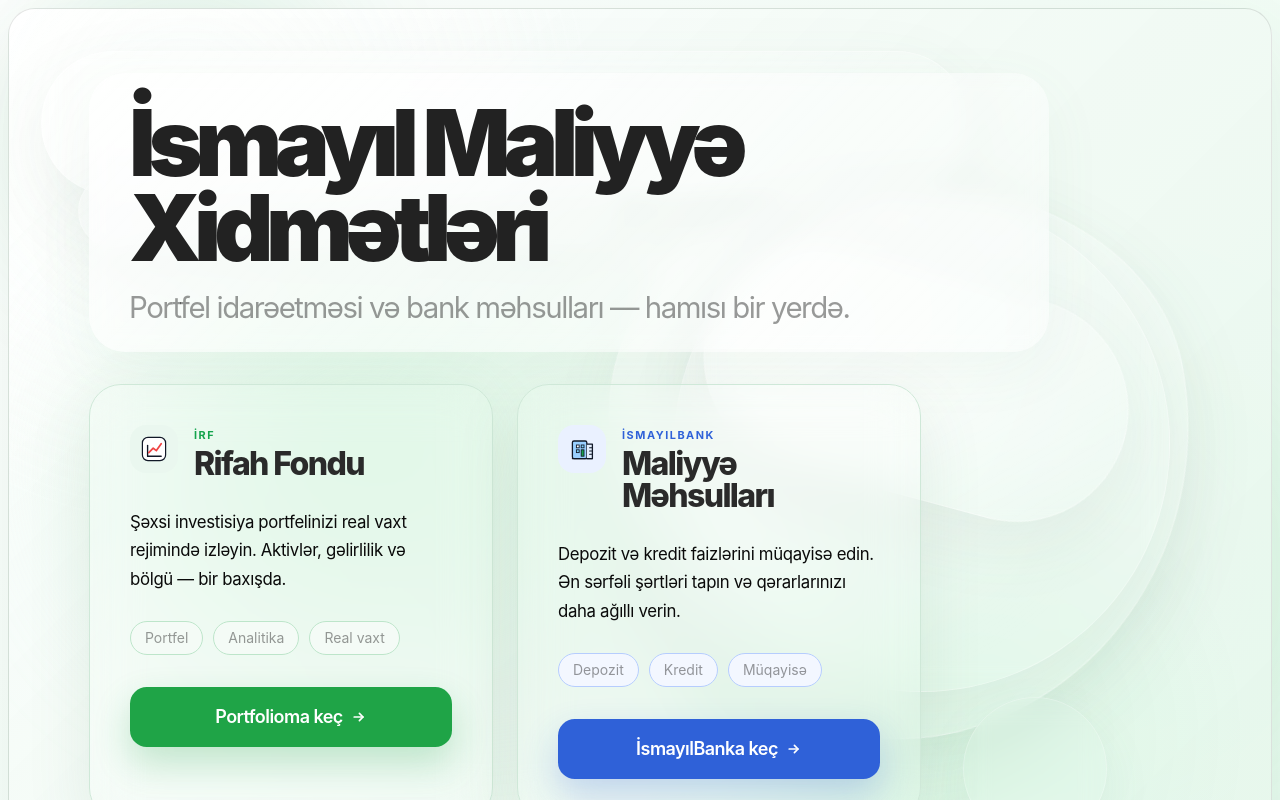
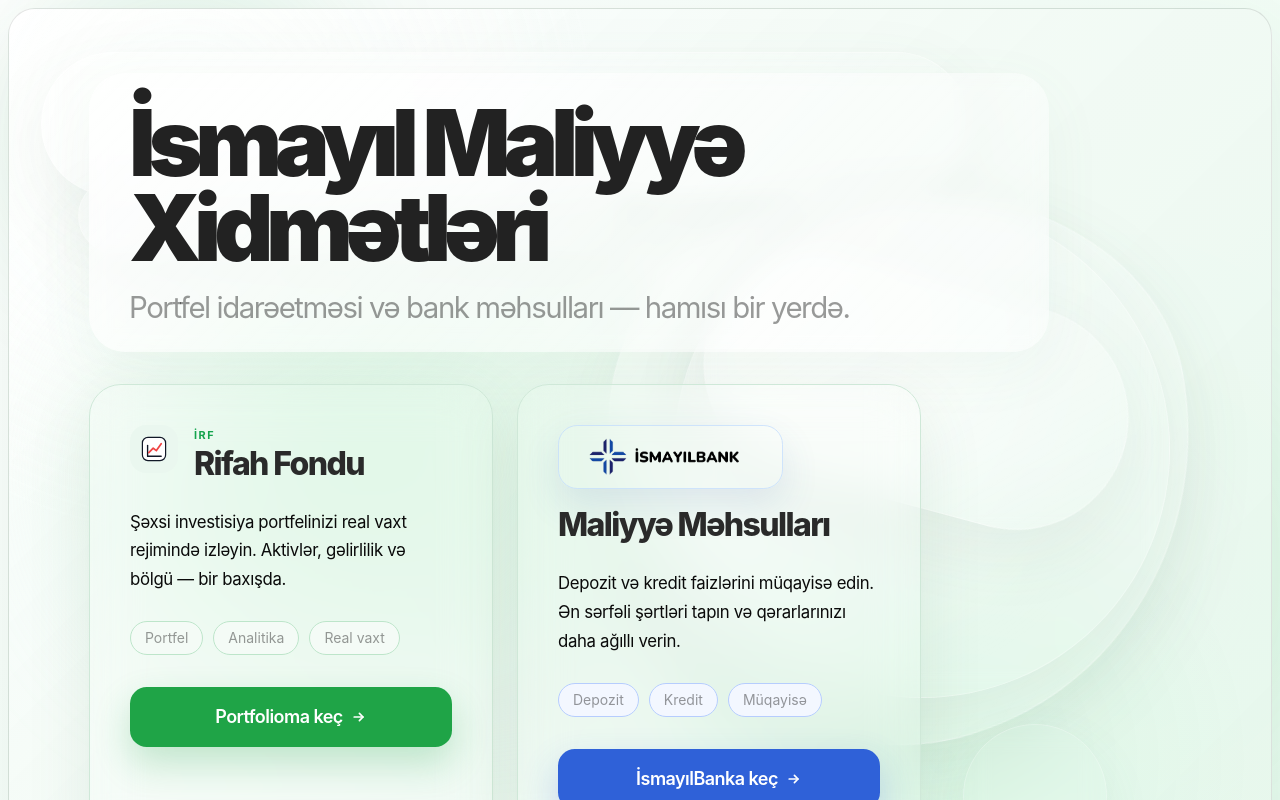
Before and after one commit to IsmayilSuleyman/irf-website, a Next.js app: page /welcome in a window 1280 px wide. Shown: the top 800 px of the page. Built offline with nearby package versions, Linux system fonts and the light colour scheme.

Commit message:
Add IsmayilBank logo branding

```diff
--- a/app/ismayilbank/page.tsx
+++ b/app/ismayilbank/page.tsx
@@ -1,4 +1,5 @@
 import Link from "next/link";
+import { IsmayilBankLogo } from "@/components/IsmayilBankLogo";
 
 export default function IsmayilBankPage() {
   return (
@@ -14,7 +15,10 @@
         />
 
         <div className="relative">
-          <p className="text-sm font-bold uppercase tracking-[0.18em] text-[#2F61D8]">
+          <div className="mb-5 inline-flex rounded-[1.2rem] border border-blue-200/70 bg-white/82 px-5 py-3 shadow-[0_16px_38px_rgba(66,96,175,0.12)]">
+            <IsmayilBankLogo size={54} />
+          </div>
+          <p className="sr-only">
             İSMAYILBANK
           </p>
           <h1 className="mt-3 text-4xl font-black tracking-[-0.06em] text-[#222222] sm:text-5xl">
--- a/app/welcome/page.tsx
+++ b/app/welcome/page.tsx
@@ -3,6 +3,7 @@
 import type { CSSProperties, ReactNode } from "react";
 import Link from "next/link";
 import { motion } from "framer-motion";
+import { IsmayilBankLogo } from "@/components/IsmayilBankLogo";
 
 const riseIn = (delay: number, y = 24) => ({
   initial: { opacity: 0, y },
@@ -53,32 +54,6 @@
   );
 }
 
-function BankIcon() {
-  return (
-    <svg viewBox="0 0 40 40" className="h-8 w-8" aria-hidden>
-      <rect
-        x="8"
-        y="10"
-        width="18"
-        height="22"
-        rx="2"
-        fill="#9AD0FF"
-        stroke="#111827"
-        strokeWidth="1.6"
-      />
-      <rect x="13" y="15" width="3.5" height="3.5" fill="#FFFFFF" stroke="#111827" strokeWidth="1.1" />
-      <rect x="19" y="15" width="3.5" height="3.5" fill="#7DD3FC" stroke="#111827" strokeWidth="1.1" />
-      <rect x="13" y="21" width="3.5" height="3.5" fill="#7DD3FC" stroke="#111827" strokeWidth="1.1" />
-      <rect x="19" y="21" width="3.5" height="8" fill="#16A34A" stroke="#111827" strokeWidth="1.1" />
-      <path d="M26 14H33V32H26" fill="#E5F0FF" stroke="#111827" strokeWidth="1.6" strokeLinejoin="round" />
-      <path d="M29.5 18.5H33" stroke="#111827" strokeWidth="1.3" strokeLinecap="round" />
-      <path d="M29.5 22.5H33" stroke="#111827" strokeWidth="1.3" strokeLinecap="round" />
-      <path d="M29.5 26.5H33" stroke="#111827" strokeWidth="1.3" strokeLinecap="round" />
-      <path d="M8 32H33" stroke="#111827" strokeWidth="1.6" strokeLinecap="round" />
-    </svg>
-  );
-}
-
 function ArrowIcon() {
   return (
     <svg viewBox="0 0 20 20" className="h-4 w-4" fill="none" aria-hidden>
@@ -98,8 +73,9 @@
   action: string;
   brand: string;
   description: string;
+  headerVisual?: ReactNode;
   href: string;
-  icon: ReactNode;
+  icon?: ReactNode;
   tags: string[];
   title: string;
   tone: "blue" | "green";
@@ -109,6 +85,7 @@
   action,
   brand,
   description,
+  headerVisual,
   href,
   icon,
   tags,
@@ -134,6 +111,14 @@
 
   return (
     <article className="flex h-full flex-col rounded-[2rem] border border-[#CFE8D8] bg-white/72 p-7 shadow-[0_22px_65px_rgba(83,131,101,0.12)] backdrop-blur-xl sm:p-10">
+      {headerVisual ? (
+        <div>
+          {headerVisual}
+          <h2 className="mt-5 text-[2rem] font-extrabold leading-none tracking-[-0.05em] text-[#2A2A2A]">
+            {title}
+          </h2>
+        </div>
+      ) : (
         <div className="flex items-start gap-4">
           <div
             className={`flex h-12 w-12 shrink-0 items-center justify-center rounded-2xl ${palette.iconShell}`}
@@ -149,6 +134,7 @@
             </h2>
           </div>
         </div>
+      )}
 
       <p className="mt-7 max-w-[20rem] text-[1.05rem] leading-[1.7] tracking-[-0.02em] text-black/48">
         {description}
@@ -245,8 +231,12 @@
               action="İsmayılBanka keç"
               brand="İSMAYILBANK"
               description="Depozit və kredit faizlərini müqayisə edin. Ən sərfəli şərtləri tapın və qərarlarınızı daha ağıllı verin."
+              headerVisual={
+                <div className="inline-flex rounded-[1.2rem] border border-blue-200/70 bg-white/88 px-4 py-3 shadow-[0_16px_38px_rgba(66,96,175,0.12)]">
+                  <IsmayilBankLogo size={38} />
+                </div>
+              }
               href="/ismayilbank"
-              icon={<BankIcon />}
               tags={["Depozit", "Kredit", "Müqayisə"]}
               title="Maliyyə Məhsulları"
               tone="blue"
--- /dev/null
+++ b/components/IsmayilBankLogo.tsx
@@ -0,0 +1,26 @@
+import Image from "next/image";
+
+const IMAGE_WIDTH = 1118;
+const IMAGE_HEIGHT = 223;
+
+export function IsmayilBankLogo({
+  size = 52,
+  className = "",
+}: {
+  size?: number;
+  className?: string;
+}) {
+  const width = Math.round(size * (IMAGE_WIDTH / IMAGE_HEIGHT));
+
+  return (
+    <Image
+      src="/images/ismayilbank-logo.png"
+      alt="IsmayilBank logo"
+      width={IMAGE_WIDTH}
+      height={IMAGE_HEIGHT}
+      className={className}
+      style={{ width, height: size }}
+      priority
+    />
+  );
+}
```
Also changed, not shown: public/images/ismayilbank-logo.png (added). Lines whose indentation alone changed are shown as unchanged.
